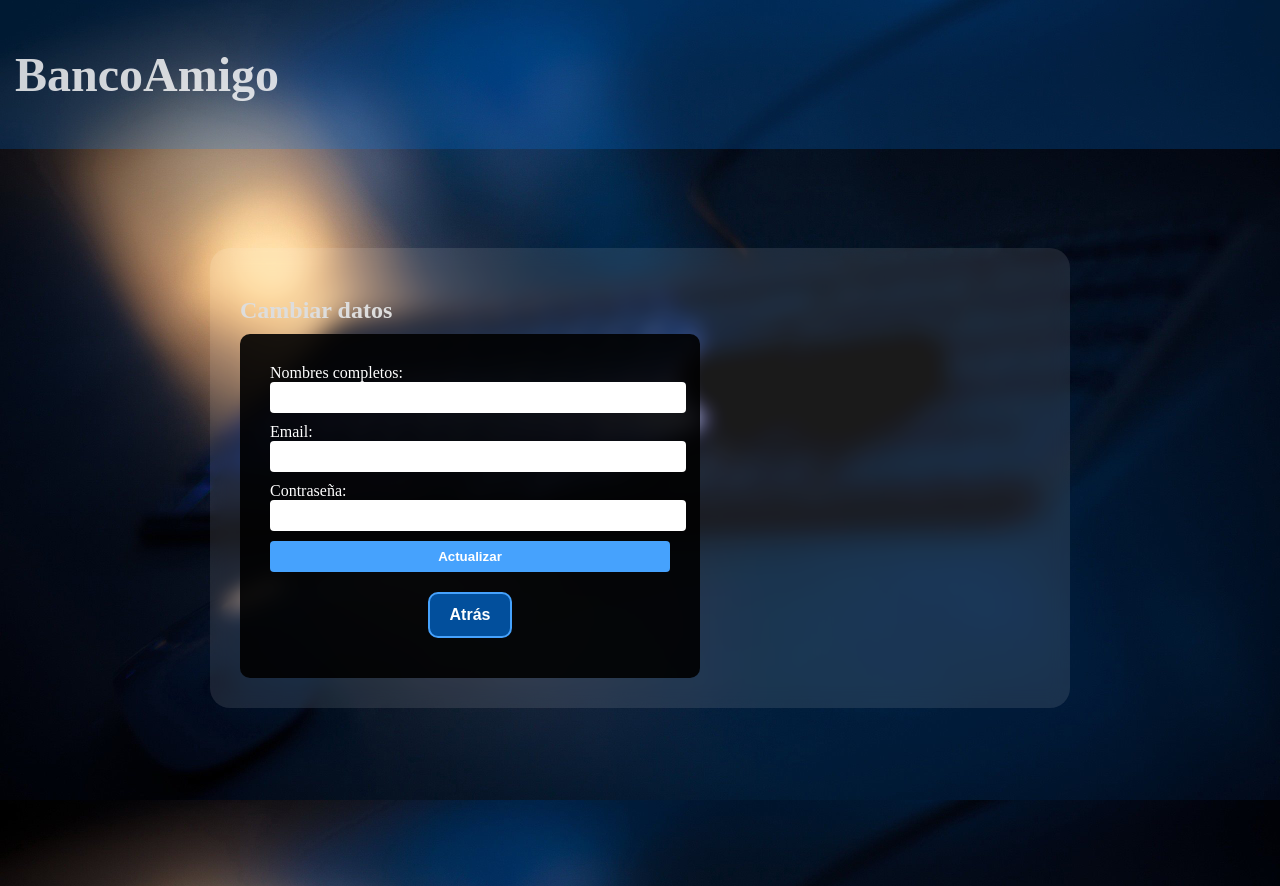
After one commit to LuisVas116/cajero, a PHP site: page /php/datos.php in a window 1280 px wide. The commit adds this page. Run offline with PHP 8.4, Linux system fonts and the light colour scheme.

Commit message:
Descripción de los cambios realizados

```diff
--- a/assets/css/estilos2.css
+++ b/assets/css/estilos2.css
@@ -12,6 +12,7 @@
     left: 0;
     z-index: 1000;
 }
+
 
 body {
     background-image: url(../images/bg4.jpg);
@@ -54,7 +55,7 @@ body {
     line-height: 1.5;
 }
 
-/* Estilos de Botón Nueva Cuenta */
+
 .nueva-cuenta {
     padding: 12px 20px;
     margin: 10px 0;
--- a/bienvenido.php
+++ b/bienvenido.php
@@ -10,7 +10,8 @@
 <body>
     <header class="banner">
         <h1>BancoAmigo</h1>
-    </header>
+        </header>
+
 
     <main class="contenedor__todo">
         <div class="caja__informacion">
@@ -39,6 +40,7 @@
         </div>
 
         <div class="transacciones">
+            <button onclick="window.location.href='php/datos.php'">Cambiar Datos</button>
             <button onclick="window.location.href='php/transferencia.php'">Transferir</button>
             <button onclick="window.location.href='php/recargar.php'">Recargar</button>
             <button onclick="window.location.href='php/retirar.php'">Retirar</button>
--- /dev/null
+++ b/php/datos.php
@@ -0,0 +1,39 @@
+
+
+<!DOCTYPE html>
+<html lang="es">
+<head>
+    <meta charset="UTF-8">
+    <title>Cambiar datos</title>
+    <link rel="stylesheet" href="../assets/css/estilos4.css">
+</head>
+<body>
+    <header class="banner">
+        <h1>BancoAmigo</h1>
+    </header>
+
+    <div class="contenedor__todo">
+        <div class="caja__informacion">
+            <h2>Cambiar datos</h2>
+            <div class="modal-content">
+                <form method="POST" action="datos2.php">
+                    <label for="nombre_completo">Nombres completos:</label>
+                    <input type="text" id="nombre_completo" name="nombre_completo" required>
+
+                    <label for="email">Email:</label>
+                    <input type="email" id="email" name="email" required>
+
+                    <label for="contrasena">Contraseña:</label>
+                    <input type="password" id="contrasena" name="contrasena" required>
+
+                    <button type="submit">Actualizar</button>
+                </form>
+
+                <div class="transacciones">
+                    <button type="button" onclick="window.location.href='../bienvenido.php'">Atrás</button>
+                </div>
+            </div>
+        </div>
+    </div>
+</body>
+</html>
--- a/php/movimientos.php
+++ b/php/movimientos.php
@@ -15,7 +15,7 @@ $query2 = "SELECT a.c_transaccion AS codigo, a.c_cuenta_origen AS cuenta_origen,
            FROM transacciones a, usuarios b, m_cuentas c
            WHERE a.c_cuenta_destino = c.c_cuenta AND b.id = c.id_usuario AND b.usuario = '$id_usuario'";
 
-// Ejecutar ambas consultas
+
 $result1 = mysqli_query($conexion, $query1);
 $result2 = mysqli_query($conexion, $query2);
 
```
Also changed, not shown: php/datos2.php (added, +33 -0 lines).
